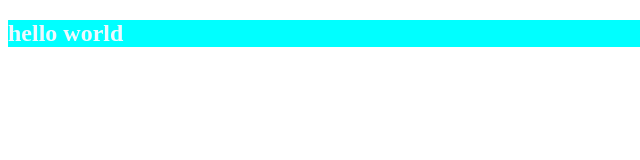
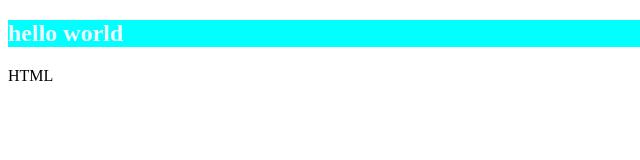
Before and after one commit to duccuonng/git-tutorial, a plain HTML site: page index.html in a window 1280 px wide. Shown: the full height of the page, 0-640 px from the left. Drawn offline with Linux system fonts and the light colour scheme.

Commit message:
update html file

```diff
--- a/index.html
+++ b/index.html
@@ -9,5 +9,6 @@
 </head>
 <body>
     <h2>hello world</h2>
+    <buttom>HTML</buttom>
 </body>
 </html>
```
